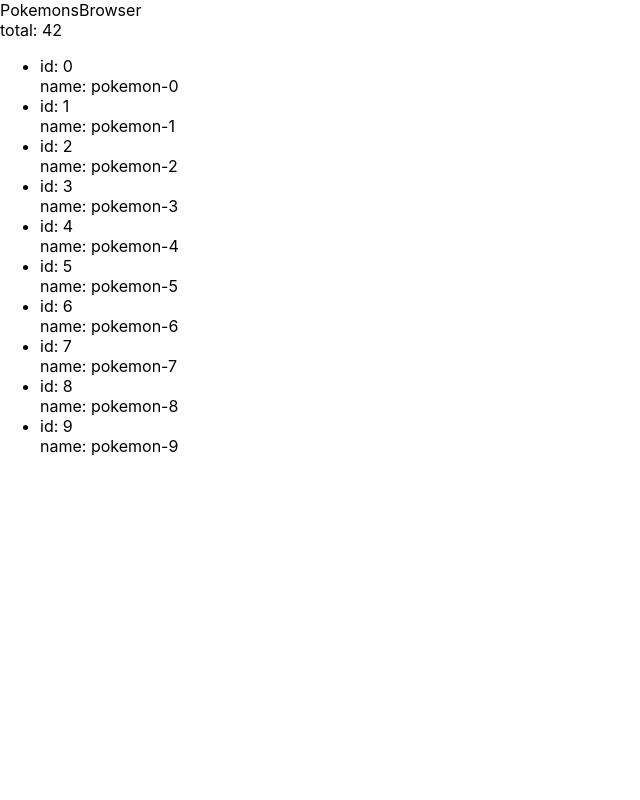
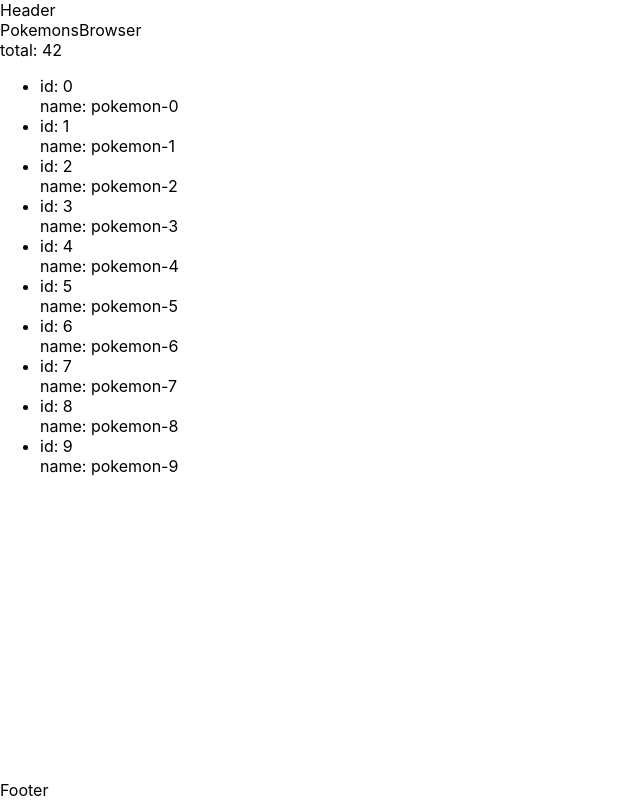
Before and after one commit to SebastianHGonzalez/poke-app, a Next.js app: page /pokemons in a window 1280 px wide. Shown: the whole page, without its empty margins (0-640 px from the left). Built offline with nearby package versions, Linux system fonts and the light colour scheme.

Commit message:
Added header and footer components

```diff
--- /dev/null
+++ b/components/common/Footer.tsx
@@ -0,0 +1,14 @@
+import React from 'react';
+import styled from 'styled-components';
+
+const FooterWrapper = styled.footer`
+
+`;
+
+export default function Footer(): JSX.Element {
+  return (
+    <FooterWrapper>
+      Footer
+    </FooterWrapper>
+  );
+}
--- /dev/null
+++ b/components/common/Header.tsx
@@ -0,0 +1,12 @@
+import React from 'react';
+import styled from 'styled-components';
+
+const HeaderWrapper = styled.header``;
+
+export default function Header(): JSX.Element {
+  return (
+    <HeaderWrapper>
+      Header
+    </HeaderWrapper>
+  );
+}
--- /dev/null
+++ b/components/common/Main.ts
@@ -0,0 +1,5 @@
+import styled from "styled-components";
+
+export default styled.main`
+  flex-grow: 1;
+`;
--- a/pages/_app.tsx
+++ b/pages/_app.tsx
@@ -1,12 +1,32 @@
 import { AppProps } from 'next/dist/next-server/lib/router/router'
 import { createGlobalStyle, ThemeProvider } from 'styled-components'
 
-import '../styles/globals.css'
+import Footer from 'components/common/Footer'
+import Header from 'components/common/Header'
+import Main from 'components/common/Main'
 
 const GlobalStyle = createGlobalStyle`
+  html,
   body {
+    padding: 0;
     margin: 0;
-    padding: 0;
+    font-family: -apple-system, BlinkMacSystemFont, Segoe UI, Roboto, Oxygen,
+      Ubuntu, Cantarell, Fira Sans, Droid Sans, Helvetica Neue, sans-serif;
+  }
+
+  #__next {
+    position: relative;
+    min-height: 100vh;
+    display: flex;
+    flex-direction: column;
+  }
+
+  a {
+    color: inherit;
+    text-decoration: none;
+  }
+
+  * {
     box-sizing: border-box;
   }
 `
@@ -22,7 +42,11 @@ export default function MyApp({ Component, pageProps }: AppProps): JSX.Element {
     <>
       <GlobalStyle />
       <ThemeProvider theme={theme}>
-        <Component {...pageProps} />
+        <Header />
+        <Main>
+          <Component {...pageProps} />
+        </Main>
+        <Footer />
       </ThemeProvider>
     </>
   )
```
